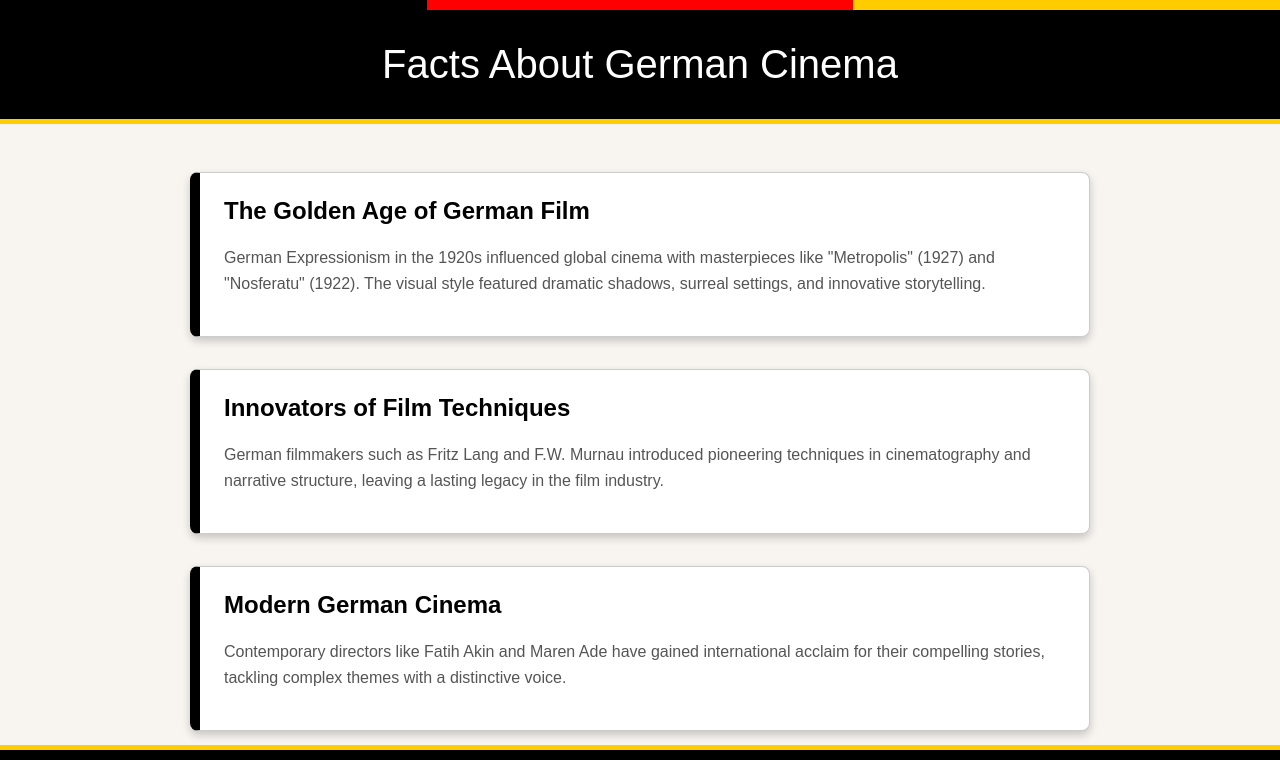
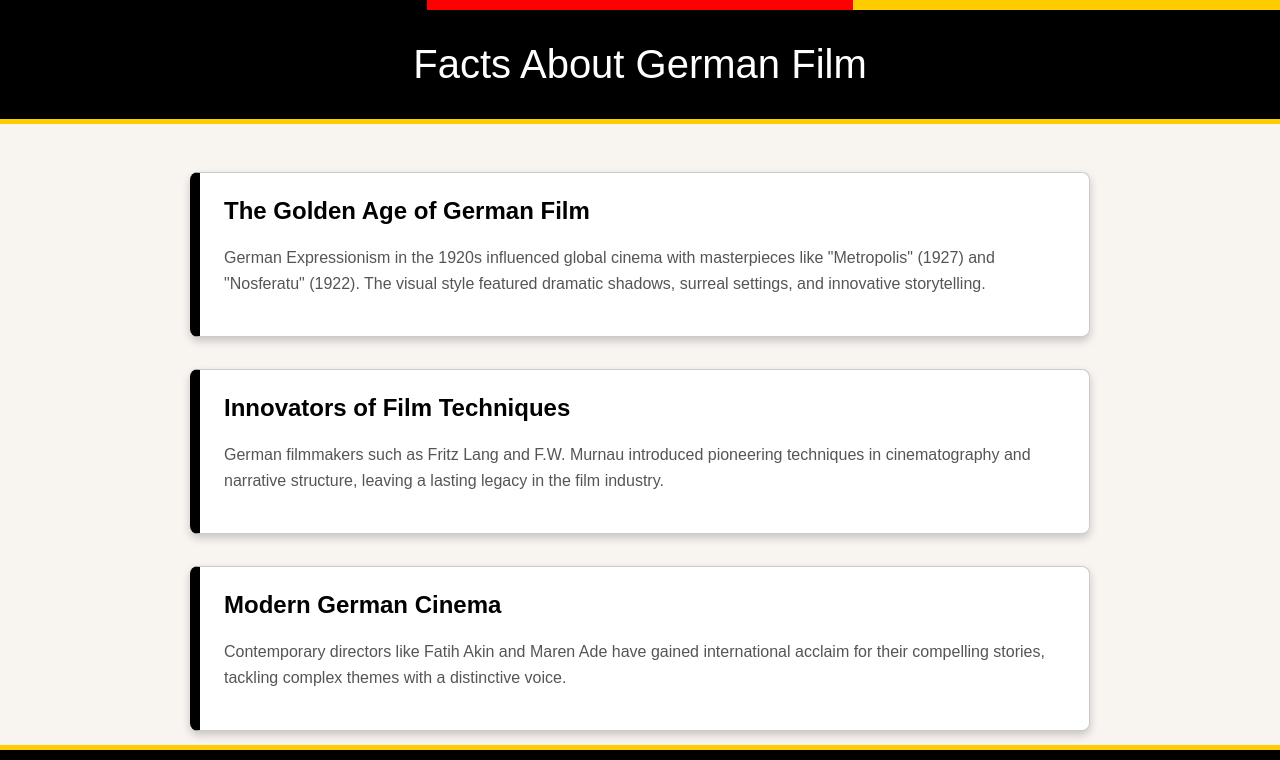
Before and after one commit to SquirrelWithAKeyboard/GermanFilm, a plain HTML site: page index.html in a window 1280 px wide. Shown: the top 760 px of the page. Drawn offline with Linux system fonts and the light colour scheme.

Commit message:
Update index.html

```diff
--- a/index.html
+++ b/index.html
@@ -74,7 +74,7 @@
 <body>
     <div class="flag-bar"></div>
     <header>
-        Facts About German Cinema
+        Facts About German Film
     </header>
 
     <div class="content">
```
